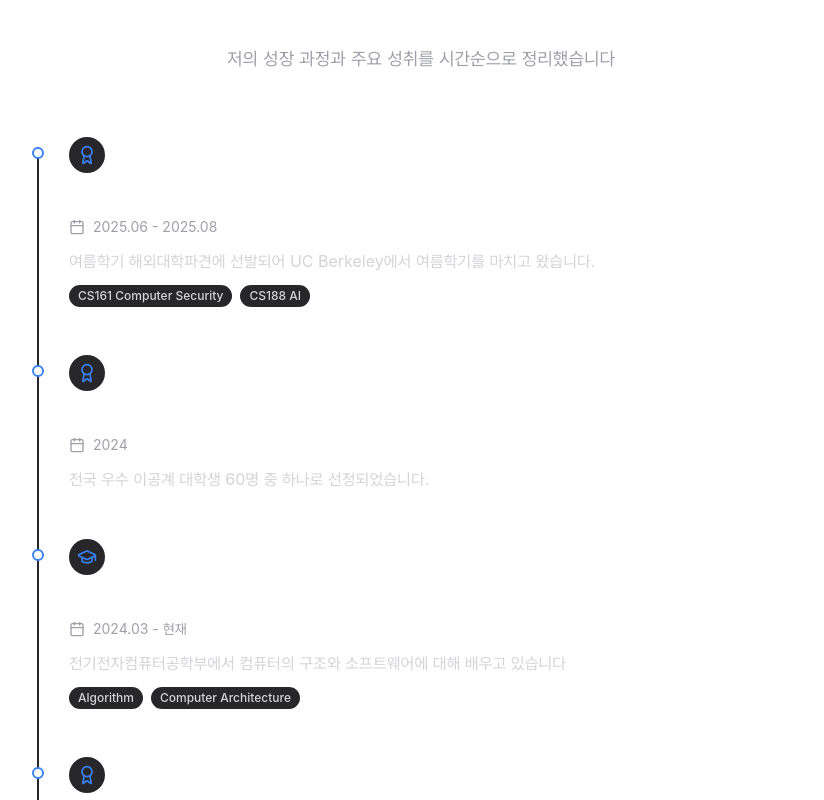
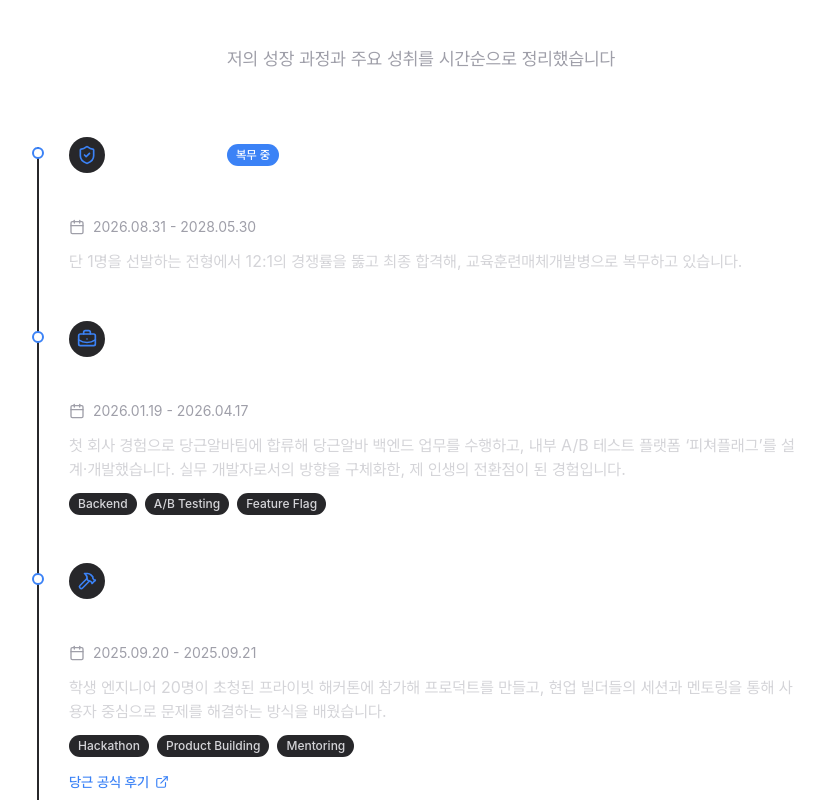
Before and after one commit to enc2586/enc2586.com, a React (Vite) app: page /experience in a window 1280 px wide. Shown: the part 220-1020 px from the top of the page, without its empty margins (219-1043 px from the left). Built offline with nearby package versions, Linux system fonts and the light colour scheme.

Commit message:
feat: add recent career milestones

```diff
--- a/src/components/sections/Experience.tsx
+++ b/src/components/sections/Experience.tsx
@@ -1,13 +1,23 @@
 import { Badge } from "@/components/ui/badge";
-import { GraduationCap, Award, Calendar } from "lucide-react";
+import {
+  GraduationCap,
+  Award,
+  Calendar,
+  BriefcaseBusiness,
+  Hammer,
+  ShieldCheck,
+  ExternalLink,
+} from "lucide-react";
 
 interface ExperienceItemProps {
   title: string;
   organization: string;
   period: string;
   description: string;
-  type: "education" | "achievement";
+  type: "education" | "achievement" | "work" | "activity" | "military";
   technologies?: string[];
+  status?: string;
+  link?: { href: string; label: string };
 }
 
 const ExperienceItem = ({
@@ -17,8 +27,17 @@ const ExperienceItem = ({
   description,
   type,
   technologies,
+  status,
+  link,
 }: ExperienceItemProps) => {
-  const Icon = type === "education" ? GraduationCap : Award;
+  const icons = {
+    education: GraduationCap,
+    achievement: Award,
+    work: BriefcaseBusiness,
+    activity: Hammer,
+    military: ShieldCheck,
+  };
+  const Icon = icons[type];
 
   return (
     <div className="relative pl-8 not-last:pb-12">
@@ -34,6 +53,7 @@ const ExperienceItem = ({
             <Icon className="size-5 text-muted-foreground" />
           </div>
           <span className="text-lg font-semibold">{organization}</span>
+          {status && <Badge className="rounded-full">{status}</Badge>}
         </div>
         <div>
           <h3 className="text-xl font-medium">{title}</h3>
@@ -52,6 +72,17 @@ const ExperienceItem = ({
             ))}
           </div>
         )}
+        {link && (
+          <a
+            href={link.href}
+            target="_blank"
+            rel="noopener noreferrer"
+            className="inline-flex items-center gap-1.5 text-sm font-medium text-primary hover:underline"
+          >
+            {link.label}
+            <ExternalLink className="size-3.5" />
+          </a>
+        )}
       </div>
     </div>
   );
@@ -59,6 +90,37 @@ const ExperienceItem = ({
 
 const Experience = () => {
   const experiences = [
+    {
+      title: "교육훈련매체개발병",
+      organization: "대한민국 공군",
+      period: "2026.08.31 - 2028.05.30",
+      description:
+        "단 1명을 선발하는 전형에서 12:1의 경쟁률을 뚫고 최종 합격해, 교육훈련매체개발병으로 복무하고 있습니다.",
+      type: "military" as const,
+      status: "복무 중",
+    },
+    {
+      title: "Backend Engineer Intern",
+      organization: "당근 · 당근알바팀",
+      period: "2026.01.19 - 2026.04.17",
+      description:
+        "첫 회사 경험으로 당근알바팀에 합류해 당근알바 백엔드 업무를 수행하고, 내부 A/B 테스트 플랫폼 ‘피쳐플래그’를 설계·개발했습니다. 실무 개발자로서의 방향을 구체화한, 제 인생의 전환점이 된 경험입니다.",
+      type: "work" as const,
+      technologies: ["Backend", "A/B Testing", "Feature Flag"],
+    },
+    {
+      title: "Builder’s Camp 참가",
+      organization: "당근",
+      period: "2025.09.20 - 2025.09.21",
+      description:
+        "학생 엔지니어 20명이 초청된 프라이빗 해커톤에 참가해 프로덕트를 만들고, 현업 빌더들의 세션과 멘토링을 통해 사용자 중심으로 문제를 해결하는 방식을 배웠습니다.",
+      type: "activity" as const,
+      technologies: ["Hackathon", "Product Building", "Mentoring"],
+      link: {
+        href: "https://careers.daangn.com/blog/post/%EB%8B%B9%EA%B7%BC-%ED%95%B4%EC%BB%A4%ED%86%A4-%EC%97%94%EC%A7%80%EB%8B%88%EC%96%B4-%EC%B1%84%EC%9A%A9/",
+        label: "당근 공식 후기",
+      },
+    },
     {
       title: "여름학기 해외대학파견 선발",
       organization: "UC Berkeley",
--- a/src/routes/experience.tsx
+++ b/src/routes/experience.tsx
@@ -1,6 +1,14 @@
 import { createFileRoute } from "@tanstack/react-router";
 import { Badge } from "@/components/ui/badge";
-import { GraduationCap, Award, Calendar } from "lucide-react";
+import {
+  GraduationCap,
+  Award,
+  Calendar,
+  BriefcaseBusiness,
+  Hammer,
+  ShieldCheck,
+  ExternalLink,
+} from "lucide-react";
 
 export const Route = createFileRoute("/experience")({
   component: ExperiencePage,
@@ -11,8 +19,10 @@ interface ExperienceItemProps {
   organization: string;
   period: string;
   description: string;
-  type: "education" | "achievement";
+  type: "education" | "achievement" | "work" | "activity" | "military";
   technologies?: string[];
+  status?: string;
+  link?: { href: string; label: string };
 }
 
 const ExperienceItem = ({
@@ -22,8 +32,17 @@ const ExperienceItem = ({
   description,
   type,
   technologies,
+  status,
+  link,
 }: ExperienceItemProps) => {
-  const Icon = type === "education" ? GraduationCap : Award;
+  const icons = {
+    education: GraduationCap,
+    achievement: Award,
+    work: BriefcaseBusiness,
+    activity: Hammer,
+    military: ShieldCheck,
+  };
+  const Icon = icons[type];
 
   return (
     <div className="relative pl-8 pb-12 last:pb-0">
@@ -39,6 +58,7 @@ const ExperienceItem = ({
             <Icon className="size-5 text-primary" />
           </div>
           <span className="text-lg font-semibold text-white">{organization}</span>
+          {status && <Badge className="rounded-full">{status}</Badge>}
         </div>
         <div>
           <h3 className="text-xl font-medium text-white">{title}</h3>
@@ -57,6 +77,17 @@ const ExperienceItem = ({
             ))}
           </div>
         )}
+        {link && (
+          <a
+            href={link.href}
+            target="_blank"
+            rel="noopener noreferrer"
+            className="inline-flex items-center gap-1.5 text-sm font-medium text-primary hover:underline"
+          >
+            {link.label}
+            <ExternalLink className="size-3.5" />
+          </a>
+        )}
       </div>
     </div>
   );
@@ -64,6 +95,37 @@ const ExperienceItem = ({
 
 function ExperiencePage() {
   const experiences: ExperienceItemProps[] = [
+    {
+      title: "교육훈련매체개발병",
+      organization: "대한민국 공군",
+      period: "2026.08.31 - 2028.05.30",
+      description:
+        "단 1명을 선발하는 전형에서 12:1의 경쟁률을 뚫고 최종 합격해, 교육훈련매체개발병으로 복무하고 있습니다.",
+      type: "military",
+      status: "복무 중",
+    },
+    {
+      title: "Backend Engineer Intern",
+      organization: "당근 · 당근알바팀",
+      period: "2026.01.19 - 2026.04.17",
+      description:
+        "첫 회사 경험으로 당근알바팀에 합류해 당근알바 백엔드 업무를 수행하고, 내부 A/B 테스트 플랫폼 ‘피쳐플래그’를 설계·개발했습니다. 실무 개발자로서의 방향을 구체화한, 제 인생의 전환점이 된 경험입니다.",
+      type: "work",
+      technologies: ["Backend", "A/B Testing", "Feature Flag"],
+    },
+    {
+      title: "Builder’s Camp 참가",
+      organization: "당근",
+      period: "2025.09.20 - 2025.09.21",
+      description:
+        "학생 엔지니어 20명이 초청된 프라이빗 해커톤에 참가해 프로덕트를 만들고, 현업 빌더들의 세션과 멘토링을 통해 사용자 중심으로 문제를 해결하는 방식을 배웠습니다.",
+      type: "activity",
+      technologies: ["Hackathon", "Product Building", "Mentoring"],
+      link: {
+        href: "https://careers.daangn.com/blog/post/%EB%8B%B9%EA%B7%BC-%ED%95%B4%EC%BB%A4%ED%86%A4-%EC%97%94%EC%A7%80%EB%8B%88%EC%96%B4-%EC%B1%84%EC%9A%A9/",
+        label: "당근 공식 후기",
+      },
+    },
     {
       title: "여름학기 해외대학파견 선발",
       organization: "UC Berkeley",
```
